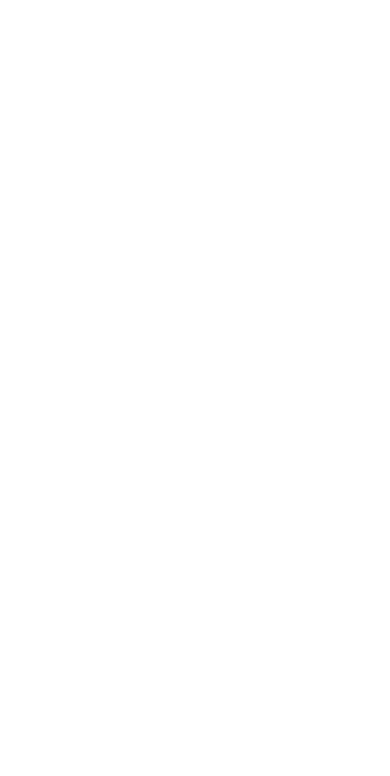
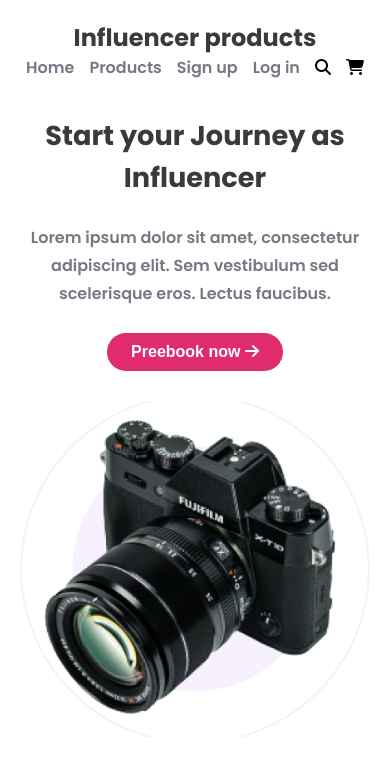
Before and after one commit to mohithedev/influencer-gears, a plain HTML site: page index.html in a window 390 px wide. Drawn offline with Linux system fonts and the light colour scheme.

Commit message:
added the header area and finished responsive for mobile and tablet or medeum devices

```diff
--- a/index.html
+++ b/index.html
@@ -11,7 +11,9 @@
     <link rel="preconnect" href="https://fonts.googleapis.com">
     <link rel="preconnect" href="https://fonts.gstatic.com" crossorigin>
     <link href="https://fonts.googleapis.com/css2?family=Inter:wght@400;500;600;700&family=Poppins:wght@400;500;600;700;800&display=swap" rel="stylesheet">
-    <link rel="shortcut icon" href="/favicon.img" type="image/x-icon">
+    <link rel="stylesheet" href="https://cdnjs.cloudflare.com/ajax/libs/font-awesome/6.5.1/css/all.min.css" integrity="sha512-DTOQO9RWCH3ppGqcWaEA1BIZOC6xxalwEsw9c2QQeAIftl+Vegovlnee1c9QX4TctnWMn13TZye+giMm8e2LwA==" crossorigin="anonymous" referrerpolicy="no-referrer" />
+    <link rel="shortcut icon" href="/images/camera.png" type="image/x-icon">
+
     <link rel="stylesheet" href="styles/style.css">
     <link rel="stylesheet" href="styles/responsive.css">
 </head>
@@ -19,7 +21,34 @@
 
     <!-- Header Are Start -->
     <header>
+        <div class="container">
+            <nav>
+                <h3 class="nav_title">Influencer products</h3>
+                <ul>
+                    <li><a href="#">Home</a></li>
+                    <li><a href="#">Products</a></li>
+                    <li><a href="#">Sign up</a></li>
+                    <li><a href="#">Log in</a></li>
+                    <li><i class="fa-solid fa-magnifying-glass"></i></li>
+                    <li><i class="fa-solid fa-cart-shopping"></i></li>
+                </ul>
+            </nav>
 
+            <!-- banner area -->
+            <div class="banner_container">
+                <div class="banner_content">
+                    <h1 class="banner_title">Start your Journey as Influencer</h1>
+                    <p class="description">Lorem ipsum dolor sit amet, consectetur adipiscing elit. Sem vestibulum sed scelerisque eros. Lectus faucibus.</p>
+                    <button class="banner_btn">
+                        Preebook now
+                        <i class="fa-solid fa-arrow-right"></i>
+                    </button>
+                </div>
+                <div class="banner_img">
+                    <img src="images/main-camera.png" alt="banner_img">
+                </div>
+            </div>
+        </div>
     </header>
     <!-- Header Are End -->
 
--- a/styles/responsive.css
+++ b/styles/responsive.css
@@ -1,9 +1,26 @@
 /* for mobile devices */
 @media screen and (max-width: 576px) {
-
+  nav,
+  .banner_container {
+    flex-direction: column;
+  }
+  .banner_container {
+    text-align: center;
+  }
+  .banner_container .banner_title {
+    font-size: 1.7rem;
+    line-height: normal;
+  }
+  nav li {
+    margin-right: 15px;
+    font-size: 1rem;
+    font-weight: 600;
+  }
+  nav li:last-child {
+    margin-right: 0;
+  }
 }
 
 /* for table or medium devices */
 @media screen and (min-width: 577px) and (max-width: 992px) {
-
 }
--- a/styles/style.css
+++ b/styles/style.css
@@ -1,13 +1,16 @@
 /* variable style */
 :root{
-    --primary_color: #fff;
-    --white_gray: #D9DBE1;
+    --primary-clr: #fff;
+    --white-gray: #D9DBE1;
     --black: #000000de;
-    --matte_black: #3A3A3A;
-    --black_gray: #18191F;
+    --matte-black: #3A3A3A;
+    --black-gray: #18191F;
     --gray: #787885;
     --pinkish: #E02C6D;
     --blueish: #0A0826;
+    --fs-base: 16px;
+    --fm-primary: 'Poppins', sans-serif;
+    --fm-secondary: 'Inter', sans-serif;
 }
 /* Reset default styles */
 *,
@@ -18,9 +21,94 @@
   box-sizing: border-box;
   list-style: none;
 }
+/* shared or common style  */
+.description{
+  color: var(--gray);
+  font-size: 1rem;
+  font-weight: 700;
+  line-height: 28px;
+  margin: 25px 0;
+}
+
 /* Style the body element */
 body {
-    font-family: 'Inter', sans-serif;
-    font-family: 'Poppins', sans-serif;
-    font-size: 16px;
+    font-size: var(--fs-base);
+    font-family: var(--fm-primary);
 }
+
+/* header style start */
+header .container{
+  max-width: 1440px;
+  margin: 0 auto;
+  padding: 20px;
+}
+/* nav style start */
+nav{
+  display: flex;
+  justify-content: space-between;
+  align-items: center;
+}
+nav > ul{
+  display: flex;
+}
+nav li{
+  margin-right: 25px;
+  font-size: 1rem;
+  font-weight: 600;
+}
+nav li a{
+  text-decoration: none;
+  color: var(--gray);
+}
+.nav_title{
+  color: var(--matte-black);
+  font-size: 1.5rem;
+  font-weight: 700;
+}
+/* nav style end */
+
+/* banner style start */
+.banner_container{
+  display: flex;
+  justify-content: space-around;
+  align-items: center;
+  gap: 30px;
+  padding: 10% 0;
+}
+.banner_content{
+  max-width: 580px;
+}
+.banner_content .banner_title{
+  font-size: 3.2rem;
+  font-weight: 700;
+  color: var(--matte-black);
+  line-height: 70px;
+}
+.banner_content .description{
+  font-weight: 600;
+}
+.banner_content .banner_btn{
+  background: var(--pinkish);
+  color: var(--primary-clr);
+  font-size: 1rem;
+  font-weight: 700;
+  padding: 10px 24px;
+  border-radius: 40px;
+  border: 0;
+  outline: 0;
+  cursor: pointer;
+}
+.banner_img{
+  background-image: url("../images/Circle\ design.svg");
+  background-repeat: no-repeat;
+  background-position: center;
+  background-size: cover;
+  object-fit: cover;
+}
+.banner_img img{
+  width: 100%;
+}
+/* banner style end */
+/* header style end */
+
+/* main area style start */
```
